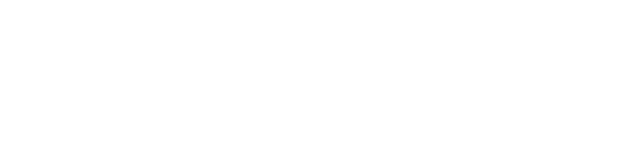
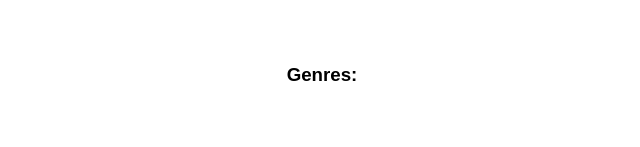
Before and after one commit to CupaJ12/Movie-sagas, a React (Create React App) app: page /#/details in a window 1280 px wide. Shown: the part 153-300 px from the top of the page, without its empty margins (318-958 px from the left). Built offline with nearby package versions, Linux system fonts and the light colour scheme.

Commit message:
got genres working, appending on dom cleanly

```diff
--- a/src/components/Details/Details.jsx
+++ b/src/components/Details/Details.jsx
@@ -6,7 +6,9 @@
 	const dispatch = useDispatch();
 	const movieId = useSelector((store) => store.movieId);
 	const history = useHistory();
+	const genres = useSelector((store) => store.genres);
 
+	console.log("genres",genres)
 	console.log('in details', movieId);
 
 	return (
@@ -18,7 +20,17 @@
 					<h2>{movieId.title}</h2>
 					<img src={movieId.poster} alt={movieId.title} />
                     <p>{movieId.description}</p>
+					<h3>
+						Genres:
+						{genres.map((genre) => {
+							return (<li
+							key={genre.id}>
+								{genre.name}
+							</li>);
 
+						})
+						}
+					</h3>
 				</div>
 			</section>
 		</main>
--- a/src/index.js
+++ b/src/index.js
@@ -44,6 +44,8 @@
         console.log('fetchTheGenres error');
     }
 }
+
+
 
 // function* fetchAllGenresPerMovie(action) {
 
@@ -95,6 +97,8 @@
 
 
 
+
+
 // Create one store that all components can use
 const storeInstance = createStore(
     combineReducers({
```
Also changed, not shown: 1 other file (tests, documents, lock files or other folders).
